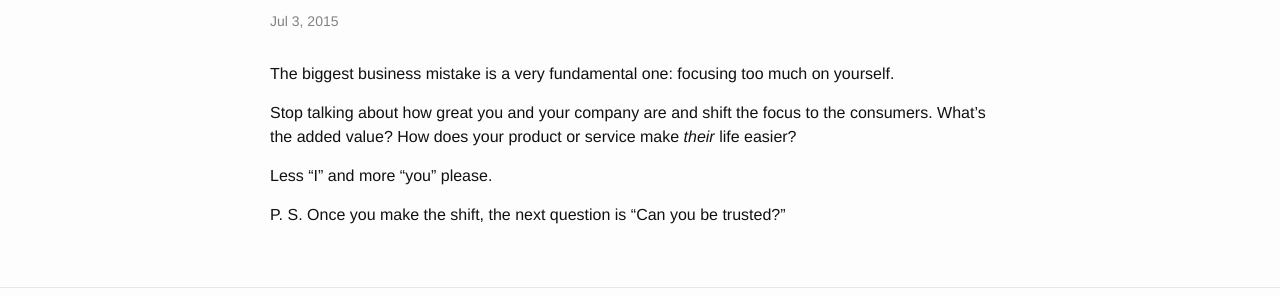
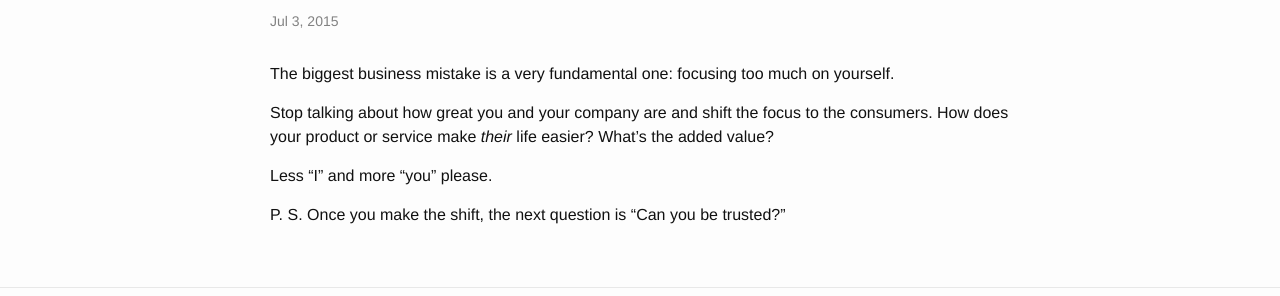
Before and after one commit to milandobrota/milandobrota.github.io, a Jekyll site: the page built from _posts/2015-07-03-the-biggest-business-mistake.md, in a window 1280 px wide. Shown: the part 138-434 px from the top of the page. Built offline with Jekyll 4.4.1, drawn with Linux system fonts in a browser that asks for light colours.

```diff
--- a/_posts/2015-07-03-the-biggest-business-mistake.md
+++ b/_posts/2015-07-03-the-biggest-business-mistake.md
@@ -6,7 +6,7 @@ tags: []
 ---
 The biggest business mistake is a very fundamental one: focusing too much on yourself.
 
-Stop talking about how great you and your company are and shift the focus to the consumers. What's the added value? How does your product or service make _their_ life easier?
+Stop talking about how great you and your company are and shift the focus to the consumers. How does your product or service make _their_ life easier? What's the added value?
 
 Less "I" and more "you" please.
 
```
